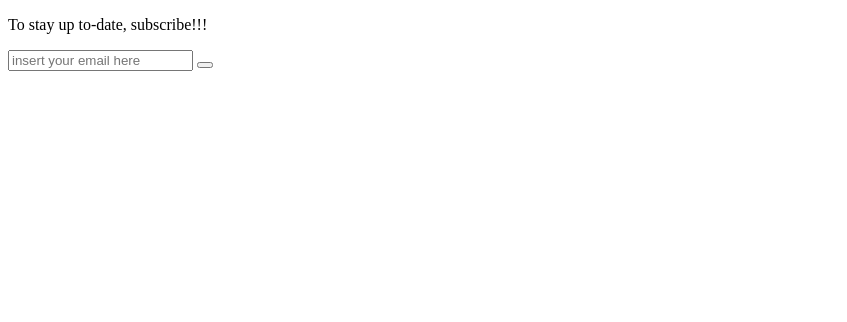
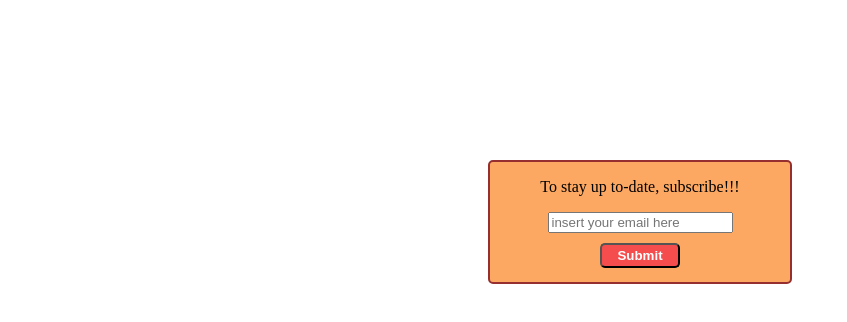
Before and after one commit to FbW-22-E04/browser-newslettersubscription-ItanglishDev, a plain HTML site: page index.html in a window 1280 px wide. Shown: the whole page, without its empty margins (0-847 px from the left). Drawn offline with Linux system fonts and the light colour scheme.

Commit message:
css with basic colouring and positioning, set

```diff
--- a/index.html
+++ b/index.html
@@ -8,7 +8,7 @@
     <link rel="stylesheet" href="styles.css" />
   </head>
   <body>
-    <form action="#">
+    <form class="form" action="#">
       <p>To stay up to-date, subscribe!!!</p>
       <input
         type="email"
@@ -16,7 +16,7 @@
         name="email"
         placeholder="insert your email here"
       />
-      <button type="submit"></button>
+      <button type="submit">Submit</button>
     </form>
 
     <script src="index.js"></script>
--- a/styles.css
+++ b/styles.css
@@ -0,0 +1,22 @@
+.form {
+  background-color: rgb(252, 168, 98);
+  width: 300px;
+  height: 120px;
+  display: flex;
+  flex-direction: column;
+  align-items: center;
+  border: 2px solid rgb(150, 48, 48);
+  border-radius: 5px;
+  position: relative;
+  margin: 10rem auto;
+}
+
+button {
+  margin-top: 10px;
+  color: white;
+  background-color: rgb(245, 77, 77);
+  width: 80px;
+  height: 25px;
+  border-radius: 5px;
+  font-weight: bold;
+}
```
